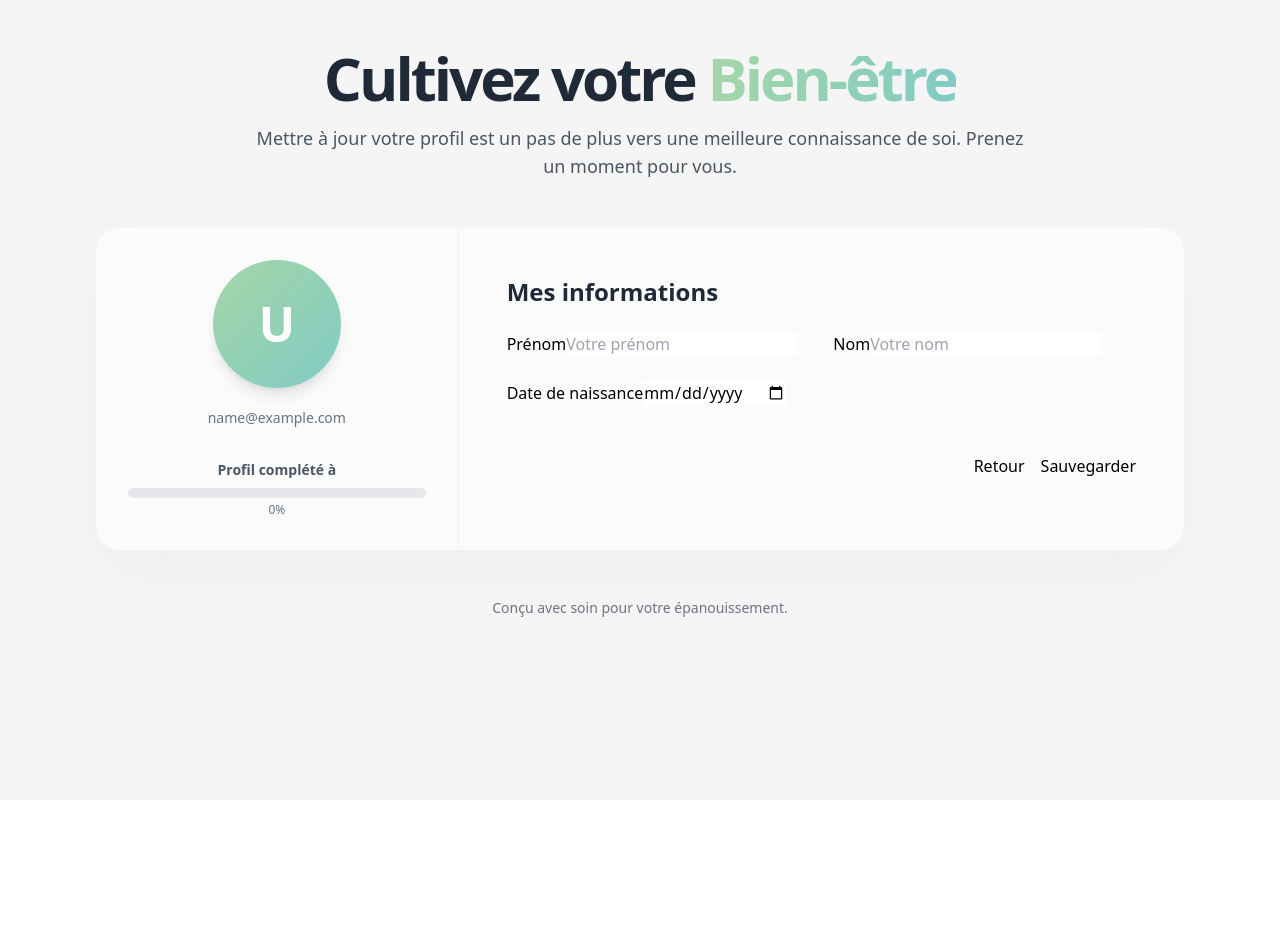
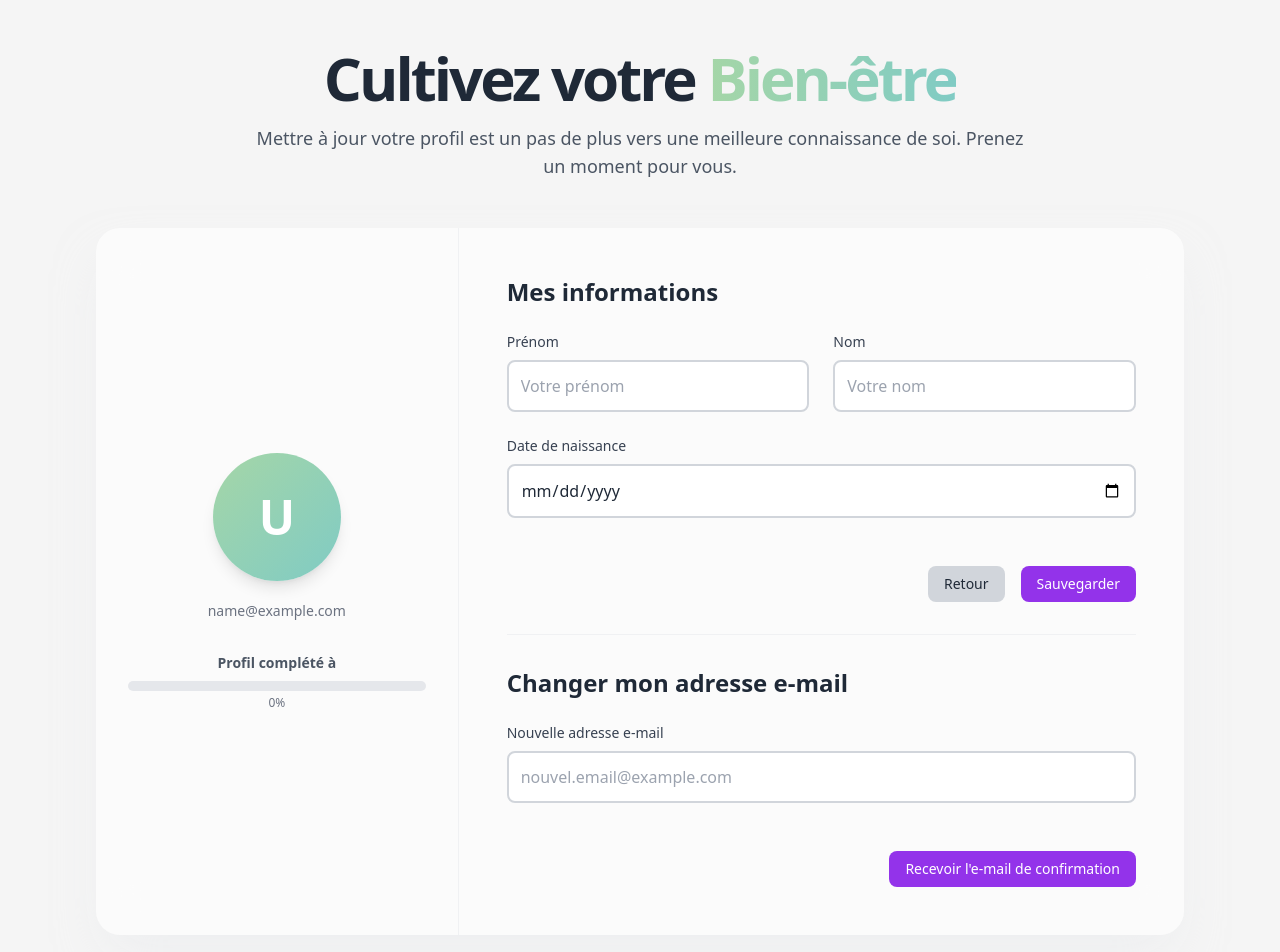
Before and after one commit to Inosthful/hackathon-frontend, a Vue app: page /profile in a window 1280 px wide. Shown: the top 952 px of the page. Before the commit the page ends 800 px from the top, so only its background shows below. Built offline with nearby package versions, Linux system fonts and the light colour scheme; sample sign-in values are in the browser's storage.

Commit message:
feat: modification de l'email

```diff
--- a/src/composables/useAuth.ts
+++ b/src/composables/useAuth.ts
@@ -145,6 +145,10 @@ export function useAuth() {
     localStorage.setItem('moodflow_user', JSON.stringify(user.value));
   };
 
+  const requestEmailChange = async (email: string) => {
+    return apiClient.post('/user/request-email-change', { email });
+  };
+
   return {
     user,
     token,
@@ -156,5 +160,6 @@ export function useAuth() {
     logout,
     fetchUser,
     updateUser,
+    requestEmailChange,
   }
 }
--- a/src/views/DashboardView.vue
+++ b/src/views/DashboardView.vue
@@ -176,9 +176,16 @@ const handlePopupSave = async (data: { mood: MoodType; note?: string }) => {
         </div>
 
         <div class="flex items-center gap-4">
+          <router-link to="/profile">
+            <button
+              class="px-4 py-2 text-xs sm:text-sm rounded-lg bg-purple-600 text-white font-medium hover:bg-purple-700 transition-all duration-200"
+            >
+              Profil
+            </button>
+          </router-link>
           <button
             @click="handleLogout"
-            class="px-4 py-2 text-xs sm:text-sm rounded-lg border-2 border-gray-300 dark:border-gray-600 text-gray-700 dark:text-gray-300 font-medium hover:bg-gray-100 dark:hover:bg-gray-700 transition-all duration-200"
+            class="px-4 py-2 text-xs sm:text-sm rounded-lg bg-pink-600 text-white font-medium hover:bg-pink-700 transition-all duration-200"
           >
             Déconnexion
           </button>
--- a/src/views/ProfileView.vue
+++ b/src/views/ProfileView.vue
@@ -3,7 +3,7 @@ import { ref, onMounted, computed } from 'vue';
 import { useAuth } from '@/composables/useAuth';
 import { useRouter } from 'vue-router';
 
-const { user, fetchUser, updateUser } = useAuth();
+const { user, fetchUser, updateUser, requestEmailChange } = useAuth();
 const router = useRouter();
 
 const formData = ref({
@@ -11,6 +11,11 @@ const formData = ref({
   prenom: '',
   dateAnniversaire: '',
 });
+
+const newEmail = ref('');
+const emailChangeLoading = ref(false);
+const emailChangeSuccess = ref('');
+const emailChangeError = ref('');
 
 const loading = ref(false);
 const successMessage = ref('');
@@ -52,6 +57,30 @@ const handleSubmit = async () => {
     setTimeout(() => errorMessage.value = '', 4000);
   } finally {
     loading.value = false;
+  }
+};
+
+const handleEmailChange = async () => {
+  if (!newEmail.value) {
+    emailChangeError.value = 'Veuillez saisir une nouvelle adresse e-mail.';
+    setTimeout(() => emailChangeError.value = '', 4000);
+    return;
+  }
+  emailChangeLoading.value = true;
+  emailChangeSuccess.value = '';
+  emailChangeError.value = '';
+
+  try {
+    await requestEmailChange(newEmail.value);
+    emailChangeSuccess.value = 'Un e-mail de confirmation a été envoyé à votre nouvelle adresse.';
+    newEmail.value = '';
+    setTimeout(() => emailChangeSuccess.value = '', 4000);
+  } catch (error) {
+    emailChangeError.value = 'Une erreur est survenue lors de la demande de changement d\'e-mail.';
+    console.error(error);
+    setTimeout(() => emailChangeError.value = '', 4000);
+  } finally {
+    emailChangeLoading.value = false;
   }
 };
 
@@ -113,26 +142,42 @@ const goBack = () => {
             <form @submit.prevent="handleSubmit" class="space-y-6">
               <div class="grid grid-cols-1 md:grid-cols-2 gap-6">
                 <div class="form-group">
-                  <label for="prenom">Prénom</label>
-                  <input type="text" id="prenom" v-model="formData.prenom" placeholder="Votre prénom" />
+                  <label for="prenom" class="block text-sm font-medium text-gray-700 dark:text-gray-300 mb-2">Prénom</label>
+                  <input type="text" id="prenom" v-model="formData.prenom" placeholder="Votre prénom" class="w-full p-3 border-2 border-gray-300 dark:border-gray-600 rounded-lg bg-white dark:bg-gray-700 text-gray-800 dark:text-gray-200 focus:ring-2 focus:ring-purple-500 focus:border-transparent transition-all duration-200" />
                 </div>
                 <div class="form-group">
-                  <label for="nom">Nom</label>
-                  <input type="text" id="nom" v-model="formData.nom" placeholder="Votre nom" />
+                  <label for="nom" class="block text-sm font-medium text-gray-700 dark:text-gray-300 mb-2">Nom</label>
+                  <input type="text" id="nom" v-model="formData.nom" placeholder="Votre nom" class="w-full p-3 border-2 border-gray-300 dark:border-gray-600 rounded-lg bg-white dark:bg-gray-700 text-gray-800 dark:text-gray-200 focus:ring-2 focus:ring-purple-500 focus:border-transparent transition-all duration-200" />
                 </div>
               </div>
               <div class="form-group">
-                <label for="dateAnniversaire">Date de naissance</label>
-                <input type="date" id="dateAnniversaire" v-model="formData.dateAnniversaire" />
+                <label for="dateAnniversaire" class="block text-sm font-medium text-gray-700 dark:text-gray-300 mb-2">Date de naissance</label>
+                <input type="date" id="dateAnniversaire" v-model="formData.dateAnniversaire" class="w-full p-3 border-2 border-gray-300 dark:border-gray-600 rounded-lg bg-white dark:bg-gray-700 text-gray-800 dark:text-gray-200 focus:ring-2 focus:ring-purple-500 focus:border-transparent transition-all duration-200" />
               </div>
 
               <div class="pt-6 flex flex-col-reverse sm:flex-row sm:justify-end sm:items-center gap-4">
-                <button type="button" @click="goBack" class="btn btn-secondary">
+                <button type="button" @click="goBack" class="px-4 py-2 text-xs sm:text-sm rounded-lg bg-gray-300 text-gray-800 font-medium hover:bg-gray-400 transition-all duration-200">
                   Retour
                 </button>
-                <button type="submit" :disabled="loading" class="btn btn-primary">
+                <button type="submit" :disabled="loading" class="px-4 py-2 text-xs sm:text-sm rounded-lg bg-purple-600 text-white font-medium hover:bg-purple-700 transition-all duration-200 disabled:opacity-50 disabled:cursor-not-allowed">
                   <span v-if="loading">Sauvegarde...</span>
                   <span v-else>Sauvegarder</span>
+                </button>
+              </div>
+            </form>
+
+            <hr class="my-8 border-gray-200/50 dark:border-gray-700/50">
+
+            <h3 class="text-2xl font-bold text-gray-800 dark:text-white mb-6">Changer mon adresse e-mail</h3>
+            <form @submit.prevent="handleEmailChange" class="space-y-6">
+              <div class="form-group">
+                <label for="new-email" class="block text-sm font-medium text-gray-700 dark:text-gray-300 mb-2">Nouvelle adresse e-mail</label>
+                <input type="email" id="new-email" v-model="newEmail" placeholder="nouvel.email@example.com" class="w-full p-3 border-2 border-gray-300 dark:border-gray-600 rounded-lg bg-white dark:bg-gray-700 text-gray-800 dark:text-gray-200 focus:ring-2 focus:ring-purple-500 focus:border-transparent transition-all duration-200" />
+              </div>
+              <div class="pt-6 flex justify-end">
+                <button type="submit" :disabled="emailChangeLoading" class="px-4 py-2 text-xs sm:text-sm rounded-lg bg-purple-600 text-white font-medium hover:bg-purple-700 transition-all duration-200 disabled:opacity-50 disabled:cursor-not-allowed">
+                  <span v-if="emailChangeLoading">Envoi...</span>
+                  <span v-else>Recevoir l'e-mail de confirmation</span>
                 </button>
               </div>
             </form>
@@ -150,6 +195,16 @@ const goBack = () => {
         </div>
       </transition>
 
+      <transition name="slide-up">
+        <div v-if="emailChangeSuccess || emailChangeError" class="fixed bottom-24 right-10 max-w-sm w-full z-50">
+            <div :class="emailChangeSuccess ? 'bg-blue-500' : 'bg-red-500'" class="text-white p-4 rounded-xl shadow-2xl flex items-center">
+                <svg v-if="emailChangeSuccess" class="w-6 h-6 mr-3" fill="none" stroke="currentColor" viewBox="0 0 24 24"><path stroke-linecap="round" stroke-linejoin="round" stroke-width="2" d="M9 12l2 2 4-4m6 2a9 9 0 11-18 0 9 9 0 0118 0z"></path></svg>
+                <svg v-if="emailChangeError" class="w-6 h-6 mr-3" fill="none" stroke="currentColor" viewBox="0 0 24 24"><path stroke-linecap="round" stroke-linejoin="round" stroke-width="2" d="M12 8v4m0 4h.01M21 12a9 9 0 11-18 0 9 9 0 0118 0z"></path></svg>
+                <span>{{ emailChangeSuccess || emailChangeError }}</span>
+            </div>
+        </div>
+      </transition>
+
       <footer class="text-center mt-12 text-gray-500 dark:text-gray-400 text-sm">
         <p>Conçu avec soin pour votre épanouissement.</p>
       </footer>
```
